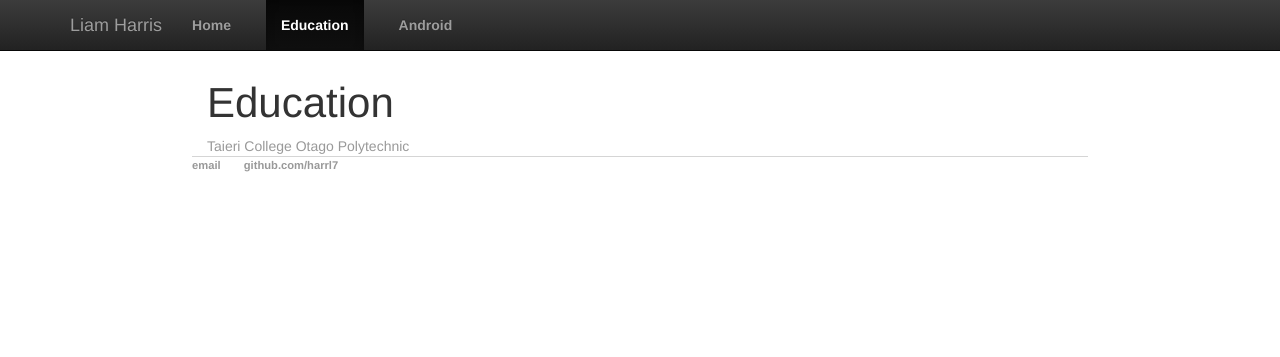
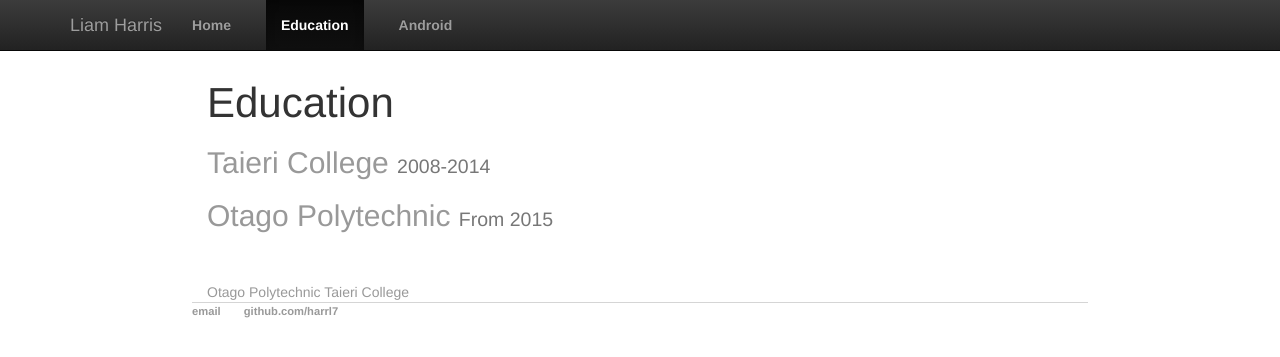
Before and after one commit to harrl7/harrl7.github.io, a Jekyll site: the page built from education/index.html, in a window 1280 px wide. Shown: the top 357 px of the page. Built offline with Jekyll 4.4.1, drawn with Linux system fonts in a browser that asks for light colours.

Commit message:
Update index.html

```diff
--- a/education/index.html
+++ b/education/index.html
@@ -6,8 +6,12 @@ title: Education
 
 	<h1>Education</h1>
 
+	<h2><a href="Liam_Harris_NZQA_Results.pdf">Taieri College</a> <small>2008-2014</small> </h2>
+
+	<h2><a href="Liam_Harris_OP_Results.pdf">Otago Polytechnic</a> <small>From 2015</small> </h2>
+
+	<br><br>
+	<a href="Liam_Harris_OP_Results.pdf">Otago Polytechnic</a>
 	<a href="Liam_Harris_NZQA_Results.pdf">Taieri College</a>
 
-	<a href="Liam_Harris_OP_Results.pdf">Otago Polytechnic</a>
-
 </div><!-- /.blurb -->
```
